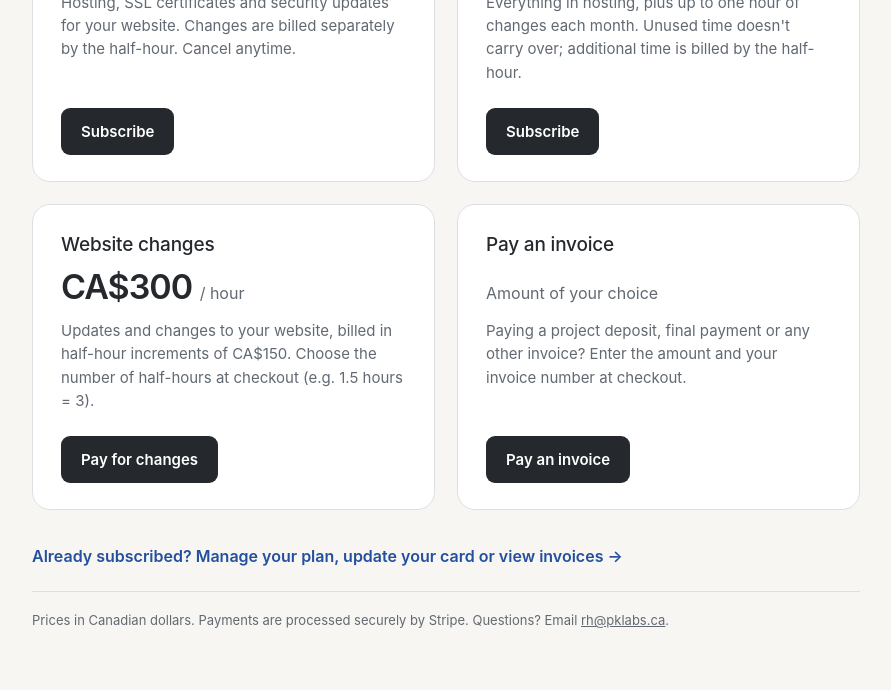
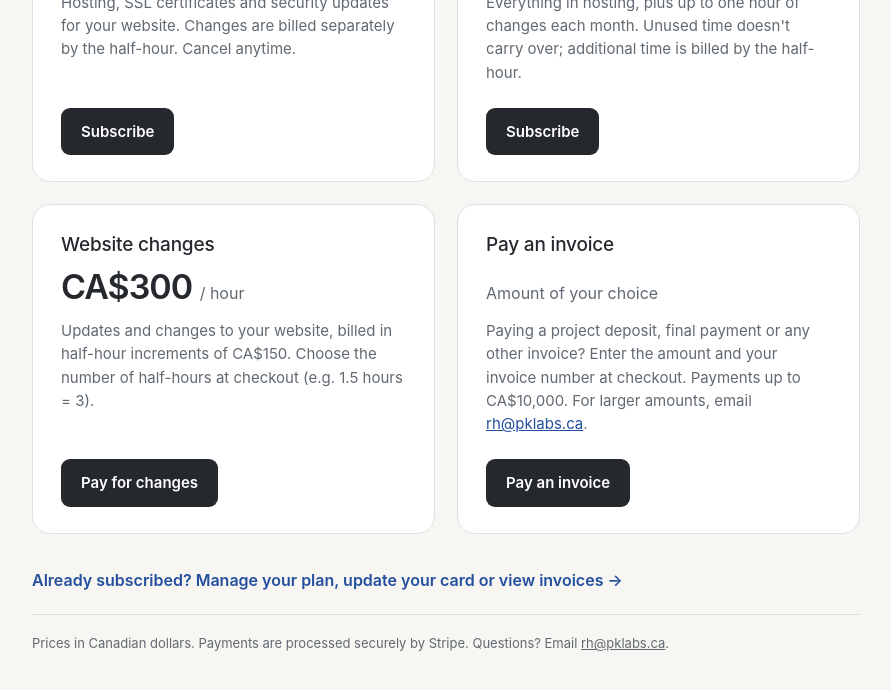
Before and after one commit to blkmrkt4/byzyb.ai, a plain HTML site: page painkiller-labs/pay.html in a window 1280 px wide. Shown: the part 478-1168 px from the top of the page, without its empty margins (194-1085 px from the left). Drawn offline with Linux system fonts and the light colour scheme.

Commit message:
Put the live Stripe links on /pay
Hosting, care plus, changes and invoice buttons now open their Stripe
payment links, and the portal link opens the customer portal login. The
invoice card notes the CA$10,000 per-payment cap.

Co-Authored-By: Claude Opus 5.5 <noreply@anthropic.com>

```diff
--- a/painkiller-labs/pay.html
+++ b/painkiller-labs/pay.html
@@ -396,29 +396,29 @@ h3{font-size:22px;font-weight:500;letter-spacing:-.02em;line-height:1.2}
           <h2>Website hosting</h2>
           <p class="price">CA$60 <small>/ month</small></p>
           <p>Hosting, SSL certificates and security updates for your website. Changes are billed separately by the half-hour. Cancel anytime.</p>
-          <a class="pbtn" href="[LINK-HOSTING]">Subscribe</a>
+          <a class="pbtn" href="https://buy.stripe.com/28EdR93Xg1knfBNeU0bo400">Subscribe</a>
         </article>
         <article class="pay-card monthly">
           <h2>Website care plus</h2>
           <p class="price">CA$250 <small>/ month</small></p>
           <p>Everything in hosting, plus up to one hour of changes each month. Unused time doesn't carry over; additional time is billed by the half-hour.</p>
-          <a class="pbtn" href="[LINK-CARE]">Subscribe</a>
+          <a class="pbtn" href="https://buy.stripe.com/aFafZh8dwbZ10GT5jqbo401">Subscribe</a>
         </article>
         <article class="pay-card">
           <h2>Website changes</h2>
           <p class="price">CA$300 <small>/ hour</small></p>
           <p>Updates and changes to your website, billed in half-hour increments of CA$150. Choose the number of half-hours at checkout (e.g. 1.5 hours = 3).</p>
-          <a class="pbtn" href="[LINK-CHANGES]">Pay for changes</a>
+          <a class="pbtn" href="https://buy.stripe.com/7sY8wP3Xgfbdblx5jqbo402">Pay for changes</a>
         </article>
         <article class="pay-card">
           <h2>Pay an invoice</h2>
           <p class="price"><small>Amount of your choice</small></p>
-          <p>Paying a project deposit, final payment or any other invoice? Enter the amount and your invoice number at checkout.</p>
-          <a class="pbtn" href="[LINK-INVOICE]">Pay an invoice</a>
+          <p>Paying a project deposit, final payment or any other invoice? Enter the amount and your invoice number at checkout. Payments up to CA$10,000. For larger amounts, email <a href="mailto:rh@pklabs.ca">rh@pklabs.ca</a>.</p>
+          <a class="pbtn" href="https://buy.stripe.com/bJe5kD79s0gjgFR3bibo403">Pay an invoice</a>
         </article>
       </div>
 
-      <p class="portal"><a href="[LINK-PORTAL]">Already subscribed? Manage your plan, update your card or view invoices →</a></p>
+      <p class="portal"><a href="https://billing.stripe.com/p/login/28EdR93Xg1knfBNeU0bo400">Already subscribed? Manage your plan, update your card or view invoices →</a></p>
       <p class="small-print">Prices in Canadian dollars. Payments are processed securely by Stripe. Questions? Email <a href="mailto:rh@pklabs.ca">rh@pklabs.ca</a>.</p>
     </div>
   </section>
```
